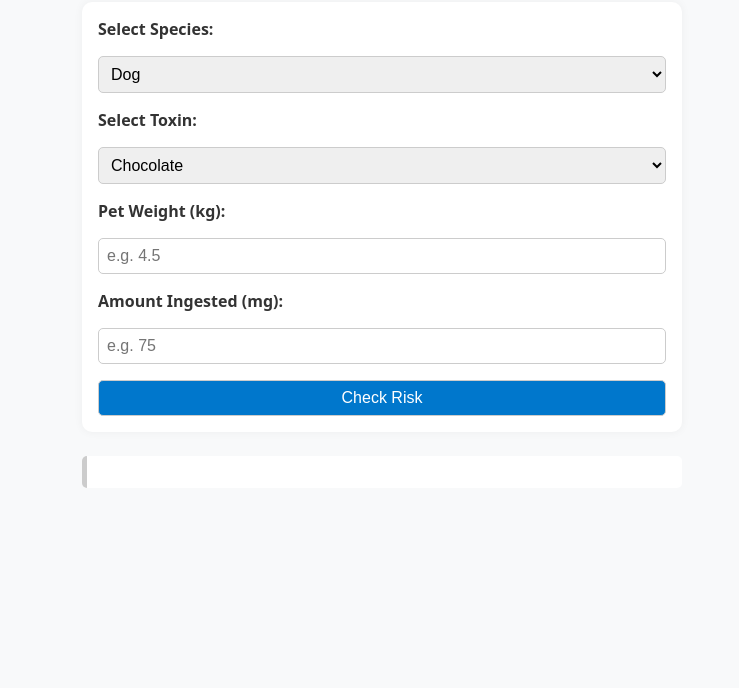
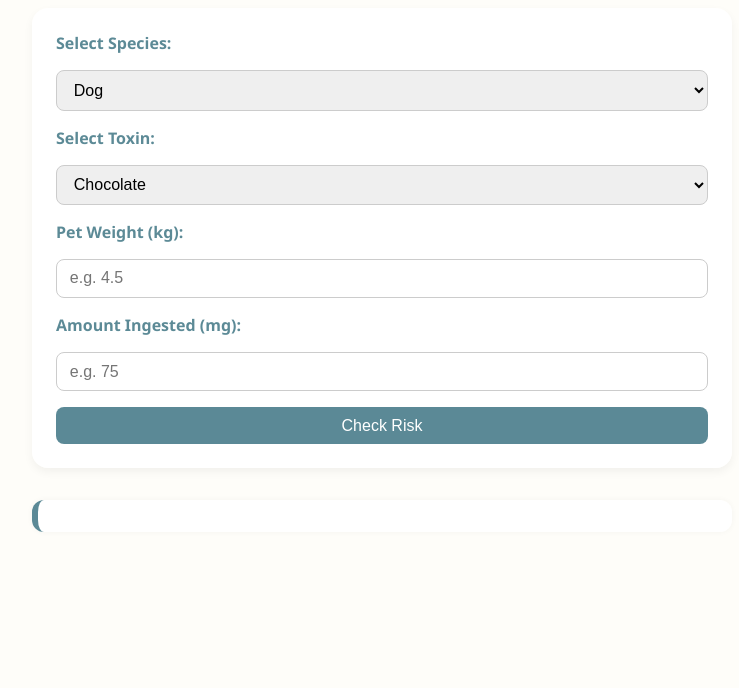
Before and after one commit to gwenfuri2/SafePet, a plain HTML site: page index.html in a window 1280 px wide. Shown: the part 112-800 px from the top of the page, without its empty margins (258-997 px from the left). Drawn offline with Linux system fonts and the light colour scheme.

Commit message:
Update style.css

```diff
--- a/style.css
+++ b/style.css
@@ -1,69 +1,110 @@
+:root {
+  --primary-color: rgba(74, 125, 139, 0.9);
+  --accent-color: rgba(200, 230, 233, 0.6);
+  --background-color: rgba(254, 253, 249, 1);
+  --card-color: rgba(255, 255, 255, 0.95);
+  --text-color: rgba(47, 62, 70, 0.9);
+  --highlight-color: rgba(234, 187, 189, 0.8);
+}
+
 body {
-  font-family: system-ui, sans-serif;
+  font-family: 'Segoe UI', Roboto, sans-serif;
+  background-color: var(--background-color);
+  color: var(--text-color);
+  margin: 0;
   padding: 2rem;
-  max-width: 600px;
-  margin: auto;
-  background: #f8f9fa;
-  color: #333;
+  max-width: 700px;
+  margin-inline: auto;
 }
 
 h1 {
   text-align: center;
-  font-size: 1.8rem;
+  color: var(--primary-color);
+  font-size: 2rem;
   margin-bottom: 1.5rem;
 }
 
 form {
+  background-color: var(--card-color);
+  padding: 1.5rem;
+  border-radius: 1rem;
+  box-shadow: 0 4px 10px rgba(0, 0, 0, 0.05);
   display: flex;
   flex-direction: column;
   gap: 1rem;
-  background: #fff;
-  padding: 1.5rem;
-  border-radius: 10px;
-  box-shadow: 0 0 10px rgba(0, 0, 0, 0.05);
 }
 
 label {
   font-weight: 600;
+  color: var(--primary-color);
 }
 
-input, select, button {
-  padding: 0.5rem;
+input,
+select,
+button {
   font-size: 1rem;
+  padding: 0.6rem 0.8rem;
   border: 1px solid #ccc;
-  border-radius: 5px;
+  border-radius: 8px;
+}
+
+input:focus,
+select:focus {
+  outline: 2px solid var(--accent-color);
+  border-color: var(--primary-color);
 }
 
 button {
-  background-color: #0077cc;
+  background-color: var(--primary-color);
   color: white;
-  cursor: pointer;
-  transition: background-color 0.2s ease-in-out;
+  border: none;
+  transition: background-color 0.2s ease;
 }
 
 button:hover {
-  background-color: #005fa3;
+  background-color: #3d6a77;
+  cursor: pointer;
 }
 
 #result {
-  margin-top: 1.5rem;
+  background-color: var(--card-color);
+  border-left: 6px solid var(--primary-color);
+  margin-top: 2rem;
   padding: 1rem;
-  background-color: #fff;
-  border-left: 5px solid #ccc;
-  border-radius: 5px;
+  border-radius: 0.75rem;
+  box-shadow: 0 0 6px rgba(0, 0, 0, 0.04);
+}
+
+#learn-more {
+  margin-top: 2rem;
+  background-color: var(--card-color);
+  border-left: 6px solid var(--accent-color);
+  padding: 1rem;
+  border-radius: 0.75rem;
+  box-shadow: 0 0 6px rgba(0, 0, 0, 0.04);
+}
+
+#learn-more h2 {
+  color: var(--primary-color);
+  font-size: 1.2rem;
+}
+
+#learn-more p {
+  line-height: 1.4;
   font-size: 0.95rem;
+  color: var(--text-color);
 }
 
 @media (max-width: 600px) {
   body {
     padding: 1rem;
   }
-  form {
-    padding: 1rem;
-  }
-}
 
   form {
     padding: 1rem;
   }
+
+  h1 {
+    font-size: 1.6rem;
+  }
 }
```
